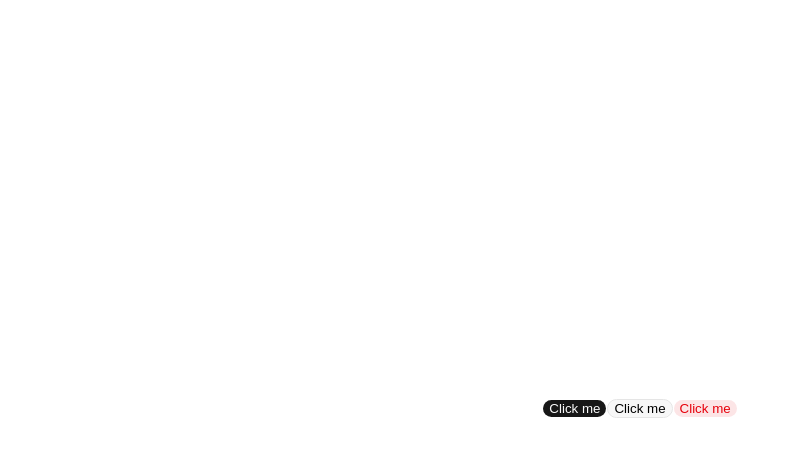
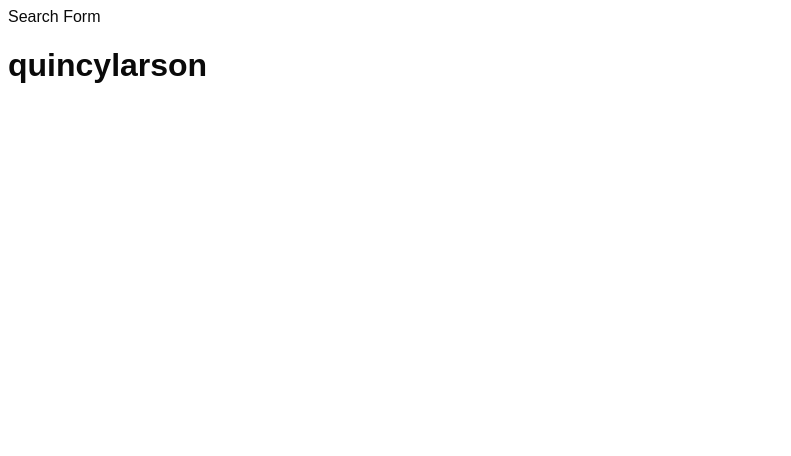
Before and after one commit to stevensonsaintlaurent/Search-Github-Users, a React (Vite) app: page / in a window 1280 px wide. Shown: the top 456 px of the page, without its empty margins (0-791 px from the left). Built offline with nearby package versions, Linux system fonts and the light colour scheme.

Commit message:
finish the first step

```diff
--- a/package.json
+++ b/package.json
@@ -14,6 +14,7 @@
     "@fontsource-variable/figtree": "^5.3.0",
     "@hugeicons/core-free-icons": "^4.3.5",
     "@hugeicons/react": "^1.1.10",
+    "@tailwindcss/vite": "^4.3.3",
     "class-variance-authority": "^0.7.1",
     "cn": "^0.4.0",
     "react": "^19.2.8",
--- a/src/App.tsx
+++ b/src/App.tsx
@@ -1,19 +1,13 @@
-import { Button } from "@/components/ui/button";
 import { useState } from "react";
+import SearchForm from "./components/form/SearchForm";
+import UserProfile from "./components/user/UserProfile";
 const App = () => {
   const [userName, setUserName] = useState("quincylarson");
   return (
-    <div className="flex  items-center justify-center h-screen">
-      <div className="flex gap-4">
-        <Button>Click me</Button>
-        <Button variant="outline" size="lg">
-          Click me
-        </Button>
-        <Button variant="destructive" size="sm">
-          Click me
-        </Button>
-      </div>
-    </div>
+    <main className="mx-auto max-w-6xl px-8 py-20">
+      <SearchForm userName={userName} setUserName={setUserName} />
+      <UserProfile userName={userName} />
+    </main>
   );
 };
 export default App;
--- a/src/components/form/SearchForm.tsx
+++ b/src/components/form/SearchForm.tsx
@@ -1,4 +1,9 @@
-const SearchForm = () => {
+type SeachFormProps = {
+  userName: string;
+  setUserName: React.Dispatch<React.SetStateAction<string>>;
+};
+
+const SearchForm = ({ userName, setUserName }: SearchFormProps) => {
   return <div> Search Form </div>;
 };
 
--- /dev/null
+++ b/src/components/user/UserProfile.tsx
@@ -0,0 +1,7 @@
+type UserProfileProps = {
+  userName: string;
+};
+
+export default function UserProfile({ userName }: UserProfileProps) {
+  return <h1 className="text-2xl font-bold">{userName}</h1>;
+}
--- a/vite.config.ts
+++ b/vite.config.ts
@@ -1,12 +1,13 @@
+import { defineConfig } from "vite";
+import react from "@vitejs/plugin-react";
 import path from "path";
-import react from "@vitejs/plugin-react";
-import { defineConfig } from "vite";
+import tailwindcss from "@tailwindcss/vite";
 
 export default defineConfig({
-  plugins: [react()],
+  plugins: [react(), tailwindcss()],
   resolve: {
     alias: {
-      "@": path.resolve(__dirname, "./src"),
+      "@": path.resolve(import.meta.dirname, "./src"),
     },
   },
 });
```
Also changed, not shown: 1 other file (tests, documents, lock files or other folders).
